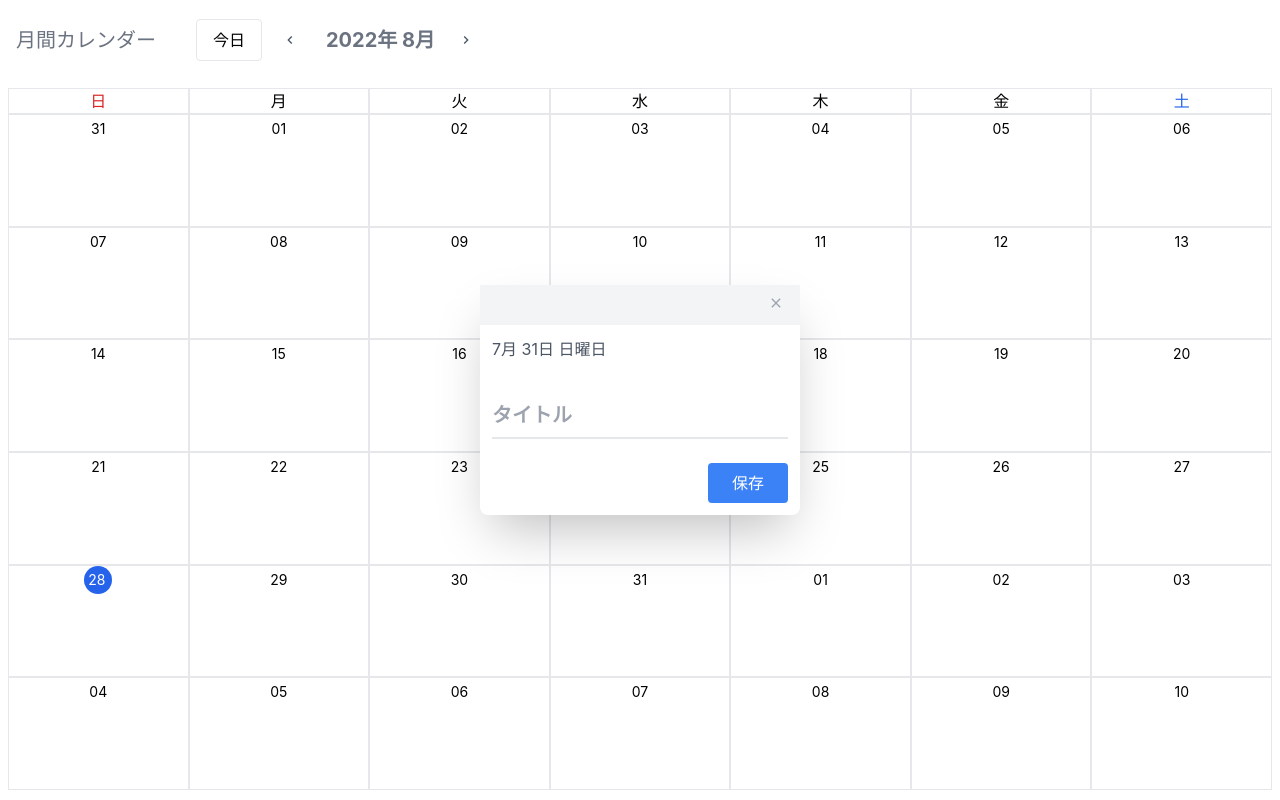
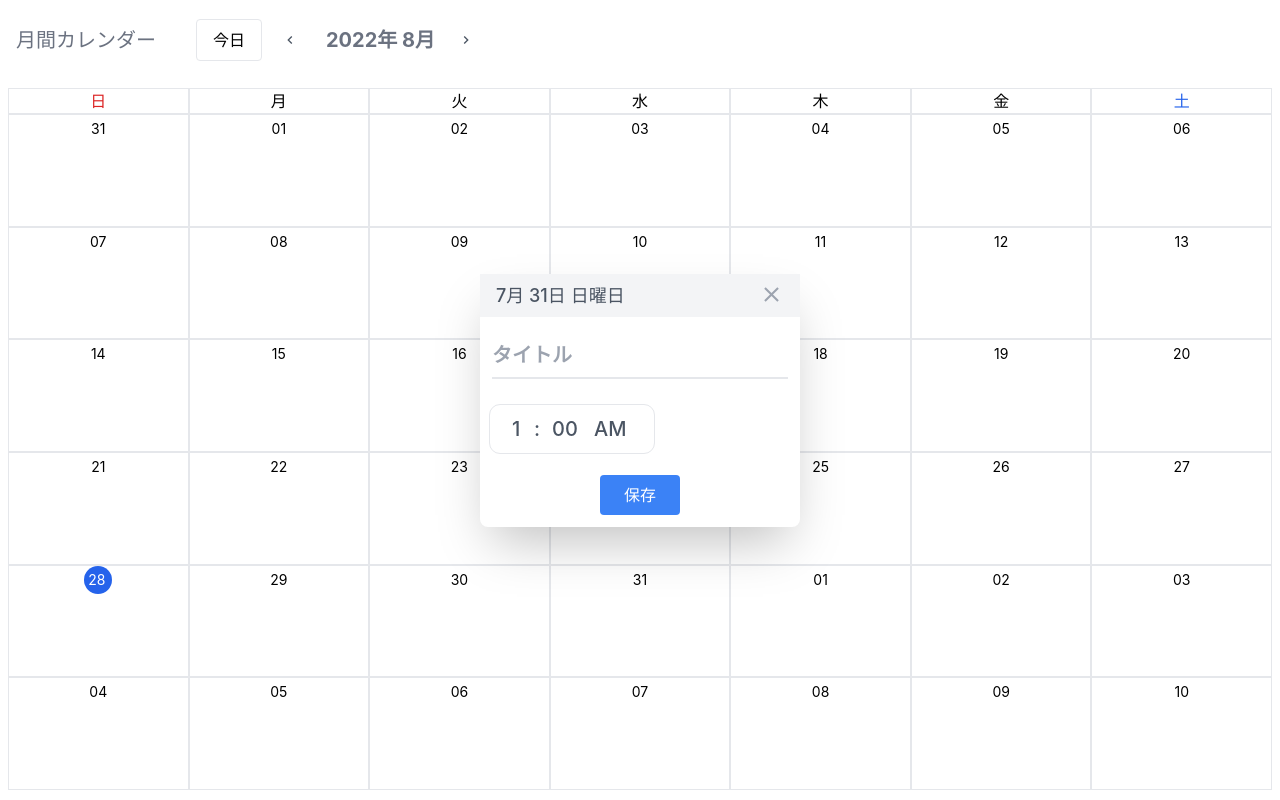
Before and after one commit to m0t0-taka/react-calendar, a React (Create React App) app: page / in a window 1280 px wide. Both pictures are taken after a click on the element 98 px from the left and 184 px from the top of the page. Built offline with nearby package versions, Linux system fonts and the light colour scheme.

Commit message:
時間登録のモック作成

```diff
--- a/src/components/EventModal.jsx
+++ b/src/components/EventModal.jsx
@@ -1,5 +1,6 @@
 import React, { useState } from "react";
 import { MdDeleteForever, MdClose } from "react-icons/md";
+import { IconContext } from "react-icons";
 
 export const EventModal = (props) => {
   const { daySelected, setShowEventModal, selectedEvent, dispatchCalEvent } =
@@ -27,12 +28,22 @@ export const EventModal = (props) => {
   return (
     <div className="h-screen w-full fixed left-0 top-0 flex justify-center items-center">
       <form className="bg-white rounded-lg shadow-2xl w-1/4">
-        <header className="bg-gray-100 px-4 py-2 flex justify-end">
-          <div className="text-gray-400">
+        <header className="bg-gray-100 px-4 pt-2 pb-1 flex justify-between">
+          <div>
+            <p className="text-gray-600 text-lg font-medium">
+              {daySelected.format("MMMM DD日 dddd")}
+            </p>
+          </div>
+          <div>
+            <IconContext.Provider value={{ color: "#9ca3af", size: "25px" }}>
               {selectedEvent && (
                 <button
+                  className="px-3"
                   onClick={() => {
-                  dispatchCalEvent({ type: "delete", payload: selectedEvent });
+                    dispatchCalEvent({
+                      type: "delete",
+                      payload: selectedEvent,
+                    });
                     setShowEventModal(false);
                   }}
                 >
@@ -42,15 +53,11 @@ export const EventModal = (props) => {
               <button onClick={() => setShowEventModal(false)}>
                 <MdClose />
               </button>
+            </IconContext.Provider>
           </div>
         </header>
         <div className="p-3">
           <div className="grid grid-cols-1/5 items-end gap-y-7">
-            <div>
-              <p className="text-gray-600">
-                {daySelected.format("MMMM DD日 dddd")}
-              </p>
-            </div>
             <input
               type="text"
               name="title"
@@ -60,9 +67,45 @@ export const EventModal = (props) => {
               className="pt-3 border-0 text-gray-600 text-xl font-semibold pb-2 w-full border-b-2 border-gray-200 focus:outline-none focus:ring-0 focus:border-blue-500"
               onChange={(e) => setTitle(e.target.value)}
             />
+            <div className="px-5 py-2 w-40 bg-white rounded-lg text-lg font-medium outline outline-offset-2 outline-1 outline-gray-200">
+              <div className="flex text-gray-600">
+                <select
+                  name="hours"
+                  className="bg-transparent text-xl appearance-none outline-none"
+                >
+                  <option value="1">1</option>
+                  <option value="2">2</option>
+                  <option value="3">3</option>
+                  <option value="4">4</option>
+                  <option value="5">5</option>
+                  <option value="6">6</option>
+                  <option value="7">7</option>
+                  <option value="8">8</option>
+                  <option value="9">9</option>
+                  <option value="10">10</option>
+                  <option value="11">11</option>
+                  <option value="12">12</option>
+                </select>
+                <span className="text-xl mr-3">:</span>
+                <select
+                  name="minutes"
+                  className="bg-transparent text-xl appearance-none outline-none mr-4"
+                >
+                  <option value="0">00</option>
+                  <option value="30">30</option>
+                </select>
+                <select
+                  name="ampm"
+                  className="bg-transparent text-xl appearance-none outline-none"
+                >
+                  <option value="am">AM</option>
+                  <option value="pm">PM</option>
+                </select>
               </div>
             </div>
-        <footer className="flex justify-end p-3">
+          </div>
+        </div>
+        <footer className="flex justify-center p-3">
           <button
             type="submit"
             onClick={handleSubmit}
```
Lines whose indentation alone changed are shown as unchanged.
